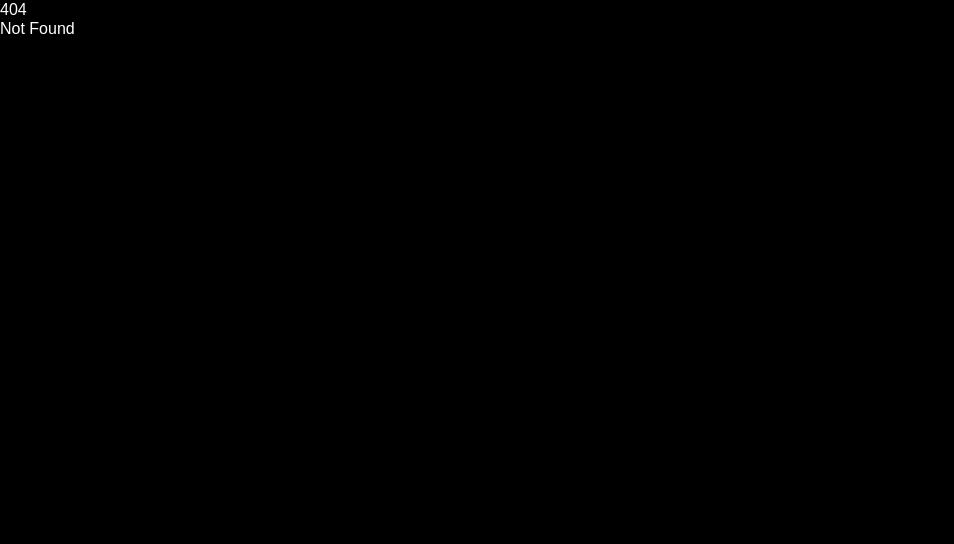
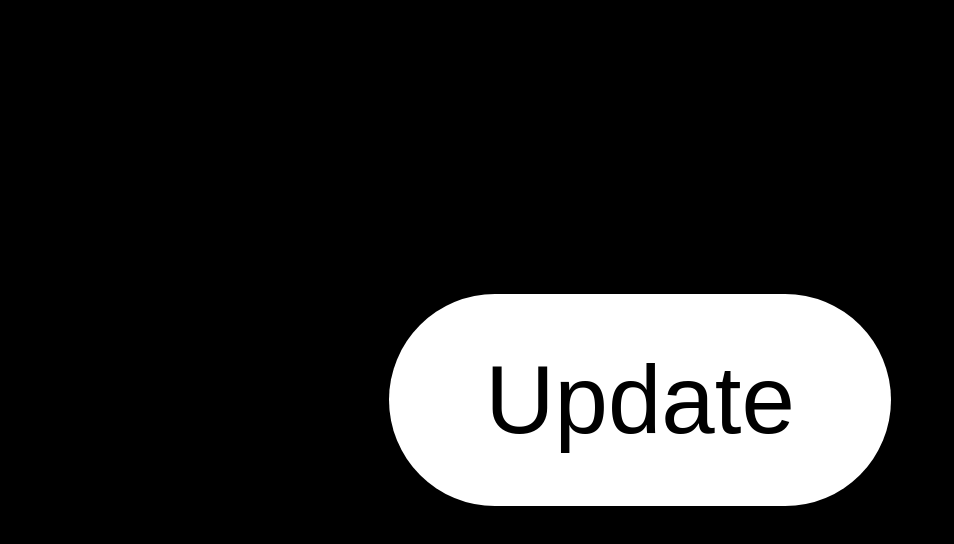
Before and after one commit to moritzebeling/screen-choreography, a SvelteKit app: page /control/color in a window 1280 px wide. Before the commit this address had no page. Shown: the top 544 px of the page, without its empty margins (0-954 px from the left). Built offline with nearby package versions, Linux system fonts and the light colour scheme.

Commit message:
add single control button

```diff
--- /dev/null
+++ b/src/routes/control/color/+page.svelte
@@ -0,0 +1,37 @@
+<script>
+
+    import ControlButton from "$lib/ControlButton.svelte";
+
+</script>
+
+<nav>
+    <ControlButton id={3}>Update</ControlButton>
+</nav>
+
+<style>
+
+    nav {
+        padding: 1rem;
+        width: 100vw;
+        height: 100vh;
+        display: flex;
+        position: fixed;
+        left: 0;
+        top: 0;
+        justify-content: center;
+        align-items: center;
+        flex-direction: column;
+        font-size: 6rem;
+    }
+
+    nav :global( button ){
+        margin: 0.3rem;
+    }
+
+    @media (orientation: portrait){
+        nav :global( button ){
+            transform: rotate(-90deg);
+        }
+    }
+
+</style>
```
